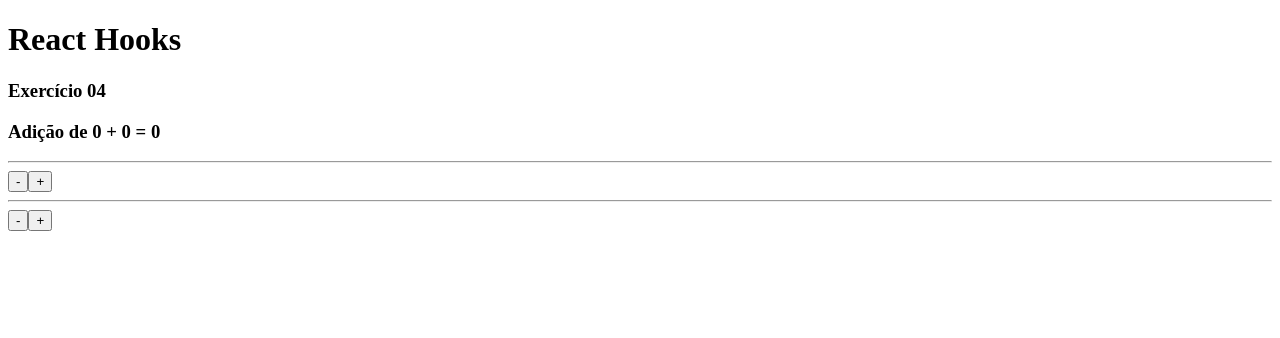
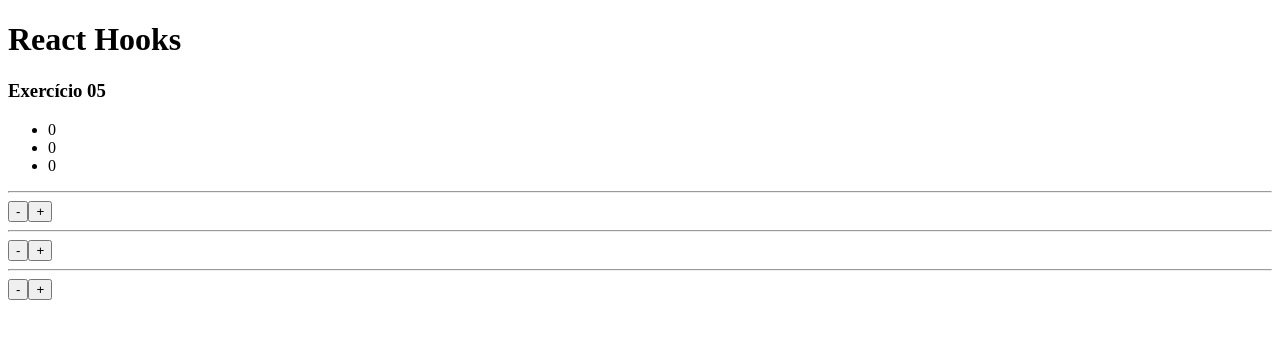
Before and after one commit to brunorodrigues10/react_next_hooks, a React (Vite) app: page / in a window 1280 px wide. Shown: the top 338 px of the page. Built offline with nearby package versions, Linux system fonts and the light colour scheme.

Commit message:
07_hooks

```diff
--- a/src/App.jsx
+++ b/src/App.jsx
@@ -5,7 +5,8 @@ import './App.css'
 // import HookState03 from "./components/UseState_03";
 // import HookState04 from "./components/UseState_4";
 // import HookState05 from "./components/UseState_05";
-import HookState06 from "./components/UseState_06"
+// import HookState06 from "./components/UseState_06"
+import HookState07 from "./components/UseState_07"
 
 
 
@@ -18,7 +19,8 @@ function App() {
       {/* <HookState03 /> */}
       {/* <HookState04 /> */}
       {/* <HookState05 /> */}
-      <HookState06 />
+      {/* <HookState06 /> */}
+      <HookState07 />
     </>
   )
 }
--- /dev/null
+++ b/src/components/UseState_07.jsx
@@ -0,0 +1,43 @@
+import { useState } from "react";
+import UseState_07a from "./UseState_07a";
+
+
+export default () => {
+
+    const [valor, setValor] = useState([0, 0, 0]);
+
+    function atualizar(indice, unidade) {
+        const tmp = [...valor];
+        tmp[indice] = tmp[indice] + unidade;
+        setValor(tmp);
+    }
+
+    function decValor1() { atualizar(0, -1) }
+
+    function incValor1() { atualizar(0, +1) }
+
+    function decValor2() { atualizar(1, -1) }
+    function incValor2() { atualizar(1, +1) }
+
+    function decValor3() { atualizar(2, -1) }
+    function incValor3() { atualizar(2, +1) }
+
+    return (
+        <>
+
+            <h3>Exercício 05</h3>
+            <ul>
+                <li>{valor[0]}</li>
+                <li>{valor[1]}</li>
+                <li>{valor[2]}</li>
+            </ul>
+            <hr />
+            <UseState_07a funcaoDec={decValor1} funcaoInc={incValor1} />
+            <hr />
+            <UseState_07a funcaoDec={decValor2} funcaoInc={incValor2} />
+            <hr />
+            <UseState_07a funcaoDec={decValor3} funcaoInc={incValor3} />
+
+        </>
+    )
+}
--- /dev/null
+++ b/src/components/UseState_07a.jsx
@@ -0,0 +1,9 @@
+export default ({ funcaoDec, funcaoInc }) => {
+
+    return (
+        <>
+            <button onClick={funcaoDec}>-</button>
+            <button onClick={funcaoInc}>+</button>
+        </>
+    )
+}
```
